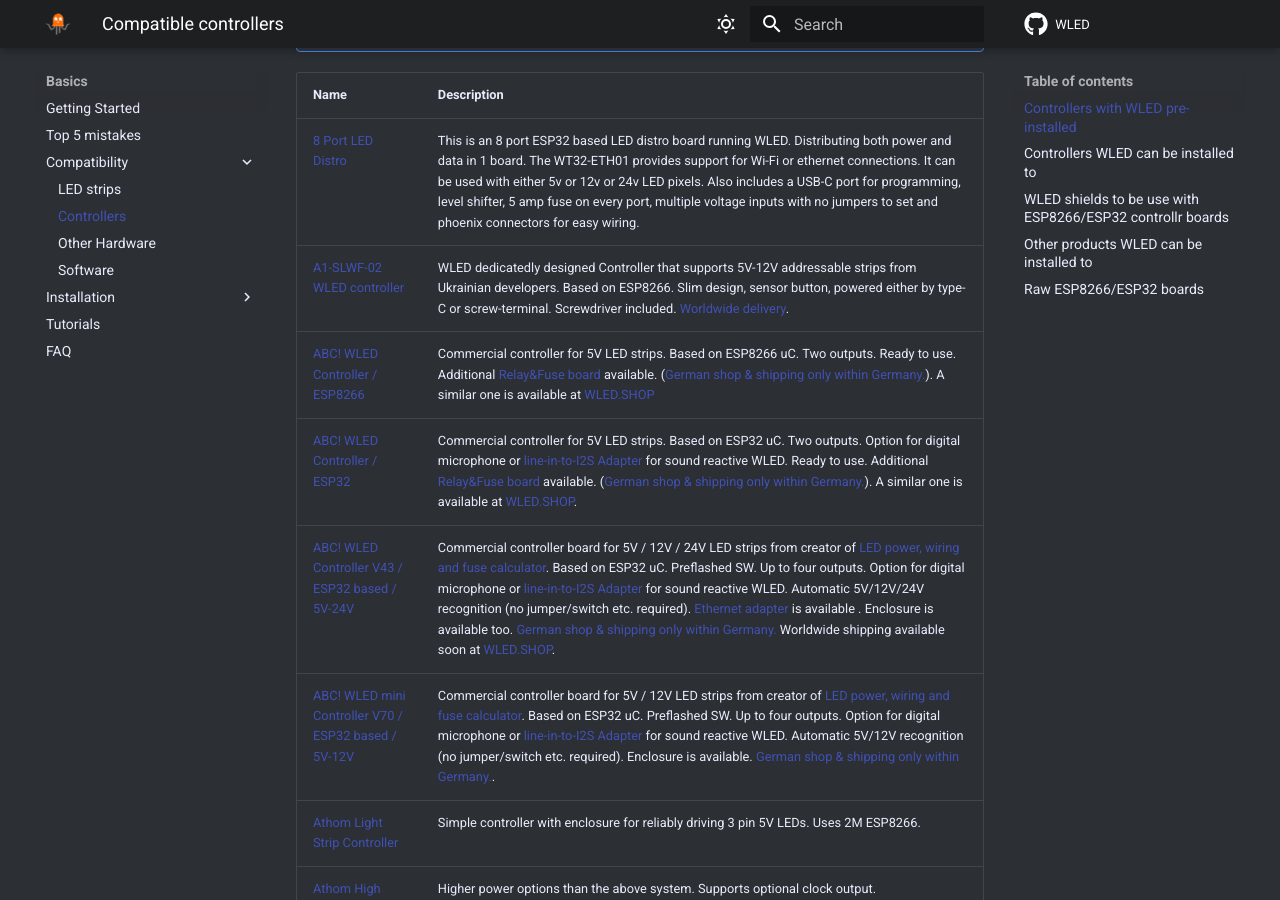
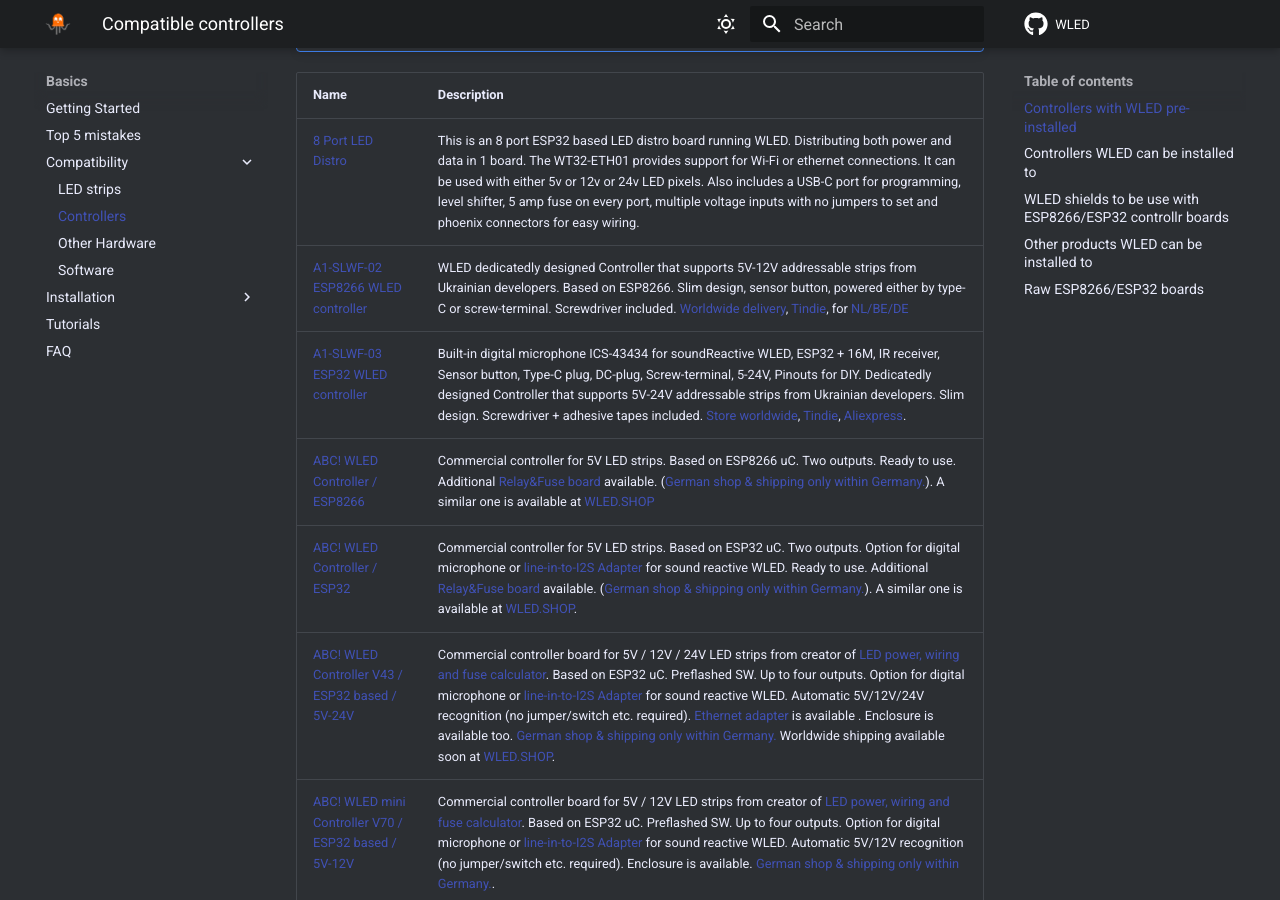
Before and after one commit to Aircoookie/WLED-Docs, an MkDocs documentation site: the page built from docs/basics/compatible-controllers.md, in a window 1280 px wide and 900 px high, scrolled down 1937 px. Built offline with MkDocs 1.6.1 and Material for MkDocs 9.7.7, drawn with Linux system fonts in a browser that asks for light colours; comment, search, counter and statistics services are not loaded.

Commit message:
added new controller and corrected another

```diff
--- a/docs/basics/compatible-controllers.md
+++ b/docs/basics/compatible-controllers.md
@@ -31,7 +31,8 @@
 | Name | Description |
 |---|---|
 [8 Port LED Distro](https://www.tindie.com/products/bong69/8-port-led-distro/) | This is an 8 port ESP32 based LED distro board running WLED. Distributing both power and data in 1 board. The WT32-ETH01 provides support for Wi-Fi or ethernet connections. It can be used with either 5v or 12v or 24v LED pixels. Also includes a USB-C port for programming, level shifter, 5 amp fuse on every port, multiple voltage inputs with no jumpers to set and phoenix connectors for easy wiring.
-[A1-SLWF-02 WLED controller](https://smartlight.me/led-strips/adressable-led-strips/controller-slwf-02) | WLED dedicatedly designed Controller that supports 5V-12V addressable strips from Ukrainian developers. Based on ESP8266. Slim design, sensor button, powered either by type-C or screw-terminal. Screwdriver included. [Worldwide delivery](https://smartlight.me/led-strips/adressable-led-strips/controller-slwf-02).
+[A1-SLWF-02 ESP8266 WLED controller](https://smartlight.me/led-strips/adressable-led-strips/controller-slwf-02) | WLED dedicatedly designed Controller that supports 5V-12V addressable strips from Ukrainian developers. Based on ESP8266. Slim design, sensor button, powered either by type-C or screw-terminal. Screwdriver included. [Worldwide delivery](https://smartlight.me/led-strips/adressable-led-strips/controller-slwf-02), [Tindie](https://www.tindie.com/products/smartlightme/pixel-addressable-wled-controller-a1-slwf-02-led/), for [NL/BE/DE](https://www.hobbyelectronica.nl/product/led-strip-controller-a1-slwf-02/)
+[A1-SLWF-03 ESP32 WLED controller](https://smlight.tech/product/slwf-03/) | Built-in digital microphone ICS-43434 for soundReactive WLED, ESP32 + 16M, IR receiver, Sensor button, Type-C plug, DC-plug, Screw-terminal, 5-24V, Pinouts for DIY. Dedicatedly designed Controller that supports 5V-24V addressable strips from Ukrainian developers. Slim design. Screwdriver + adhesive tapes included. [Store worldwide](https://smartlight.me/led-strips/adressable-led-strips/a1slwf03controller), [Tindie](https://www.tindie.com/products/smartlightme/a1-slwf-03-wled-esp32-controller-home-assistant/), [Aliexpress](https://www.aliexpress.com/item/1005005914044885.html).
 [ABC! WLED Controller / ESP8266](https://shop.myhome-control.de/ABC-WLED-Controller-V31-ESP8266/HW10002) | Commercial controller for 5V LED strips. Based on ESP8266 uC. Two outputs. Ready to use. Additional [Relay&Fuse board](https://shop.myhome-control.de/Relais-Board-fuer-WLED-Controller-5V/HW10005) available. ([German shop & shipping only within Germany.](https://shop.myhome-control.de/ABC-WLED-Controller-V31-ESP8266/HW10002)). A similar one is available at [WLED.SHOP](https://wled.shop/produkt/wladis-wled-controller-v31/)
 [ABC! WLED Controller / ESP32](https://shop.myhome-control.de/ABC-WLED-Controller-V41-ESP32/HW10003.1) | Commercial controller for 5V LED strips. Based on ESP32 uC. Two outputs. Option for digital microphone or [line-in-to-I2S Adapter](https://shop.myhome-control.de/Line-In-zu-I2S-Adapter-fuer-WLED-Controller/HW10013) for sound reactive WLED. Ready to use. Additional [Relay&Fuse board](https://shop.myhome-control.de/Relais-Board-fuer-WLED-Controller-5V/HW10005) available. ([German shop & shipping only within Germany.](https://shop.myhome-control.de/ABC-WLED-Controller-V41-ESP32/HW10003.1)). A similar one is available at [WLED.SHOP](https://wled.shop/produkt/wladis-wled-controller-v40-esp32/).
 [ABC! WLED Controller V43 / ESP32 based / 5V-24V](https://shop.myhome-control.de/ABC-WLED-Controller-Board-5-24V/HW10015) | Commercial controller board for 5V / 12V / 24V LED strips from creator of [LED power, wiring and fuse calculator](https://wled-calculator.github.io/). Based on ESP32 uC. Preflashed SW. Up to four outputs. Option for digital microphone or [line-in-to-I2S Adapter](https://shop.myhome-control.de/Line-In-zu-I2S-Adapter-fuer-WLED-Controller/HW10013) for sound reactive WLED. Automatic 5V/12V/24V recognition (no jumper/switch etc. required). [Ethernet adapter](https://shop.myhome-control.de/Ethernet-Adapter-fuer-WLED-Controller/HW10016) is available . Enclosure is available too.  [German shop & shipping only within Germany.](https://shop.myhome-control.de/ABC-WLED-Controller-Board-5-24V/HW10015) Worldwide shipping available soon at [WLED.SHOP](https://wled.shop/).
```
